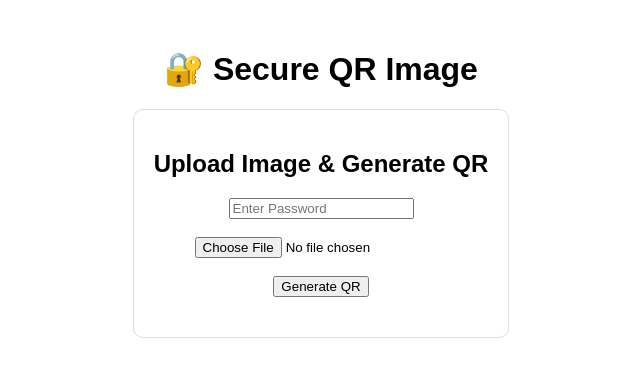
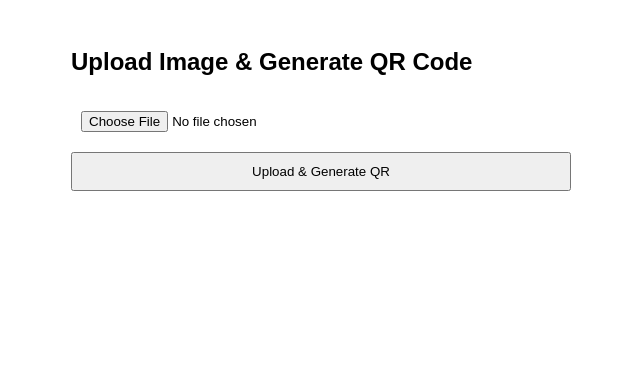
Before and after one commit to adnan3112/qr-image-app, a plain HTML site: page frontend /index.html in a window 1280 px wide. Shown: the whole page, without its empty margins (319-959 px from the left). Drawn offline with Linux system fonts and the light colour scheme.

Commit message:
14th Commit

```diff
--- a/frontend /index.html
+++ b/frontend /index.html
@@ -3,52 +3,33 @@
 <head>
   <meta charset="UTF-8" />
   <meta name="viewport" content="width=device-width, initial-scale=1.0" />
-    <title>Secure QR Image</title>
+  <title>Secure QR Image Upload</title>
   <script src="https://cdnjs.cloudflare.com/ajax/libs/qrcodejs/1.0.0/qrcode.min.js"></script>
   <style>
-      body {
-        font-family: Arial, sans-serif;
-        text-align: center;
-        margin: 50px;
-      }
-      .card {
-        padding: 20px;
-        border: 1px solid #ddd;
-        border-radius: 10px;
-        display: inline-block;
-      }
-      #qrcode {
-        margin-top: 20px;
-      }
+    body { font-family: Arial, sans-serif; padding: 20px; }
+    .container { max-width: 500px; margin: auto; }
+    input, button { width: 100%; padding: 10px; margin: 5px 0; }
+    #qrcode { margin-top: 20px; text-align: center; }
   </style>
 </head>
 <body>
-    <h1>🔐 Secure QR Image</h1>
-
-    <div class="card">
-      <h2>Upload Image & Generate QR</h2>
-      <input
-        type="password"
-        id="pwd"
-        placeholder="Enter Password"
-      /><br /><br />
-      <input type="file" id="fileInput" /><br /><br />
-      <button onclick="uploadAndGenerate()">Generate QR</button>
+  <div class="container">
+    <h2>Upload Image & Generate QR Code</h2>
+    <input type="file" id="file" />
+    <button onclick="uploadAndGenerate()">Upload & Generate QR</button>
     <div id="qrcode"></div>
     <p id="status"></p>
   </div>
 
   <script>
     async function uploadAndGenerate() {
-        const pwd = document.getElementById("pwd").value.trim();
-        const file = document.getElementById("fileInput").files[0];
-        if (!pwd || !file) {
-          alert("Enter password and select a file!");
-          return;
-        }
+      const fileInput = document.getElementById("file");
+      if (!fileInput.files.length) return alert("Select a file");
+
+      document.getElementById("status").textContent = "Uploading...";
 
       const formData = new FormData();
-        formData.append("file", file);
+      formData.append("file", fileInput.files[0]);
 
       try {
         const resp = await fetch("https://qr-image-app.onrender.com/upload", {
@@ -58,27 +39,15 @@
         const data = await resp.json();
         if (!resp.ok) throw new Error(data.error || "Upload failed");
 
-          const fileName = data.fileName;
+        // QR code points to viewer.html with fileName in hash
+        const qrData = `https://curious-jelly-a36572.netlify.app/viewer.html#file=${data.fileName}`;
+        document.getElementById("qrcode").innerHTML = "";
+        new QRCode(document.getElementById("qrcode"), { text: qrData, width: 220, height: 220 });
 
-          // Generate QR with only file reference
-          const viewerUrl =
-            window.location.origin +
-            "/viewer.html#file=" +
-            encodeURIComponent(fileName);
-
-          document.getElementById("qrcode").innerHTML = "";
-          new QRCode(document.getElementById("qrcode"), {
-            text: viewerUrl,
-            width: 220,
-            height: 220,
-          });
-
-          document.getElementById("status").textContent = "QR Code generated!";
-          // save password locally so viewer can validate (for demo; use DB for real app)
-          localStorage.setItem(fileName, pwd);
+        document.getElementById("status").textContent = "Upload successful!";
       } catch (err) {
         console.error(err);
-          document.getElementById("status").textContent = "Upload failed!";
+        document.getElementById("status").textContent = "Upload failed: " + err.message;
       }
     }
   </script>
```
Also changed, not shown: backend/server.js (+13 -23 lines), frontend /viewer.html (+23 -10 lines). Lines whose indentation alone changed are shown as unchanged.
